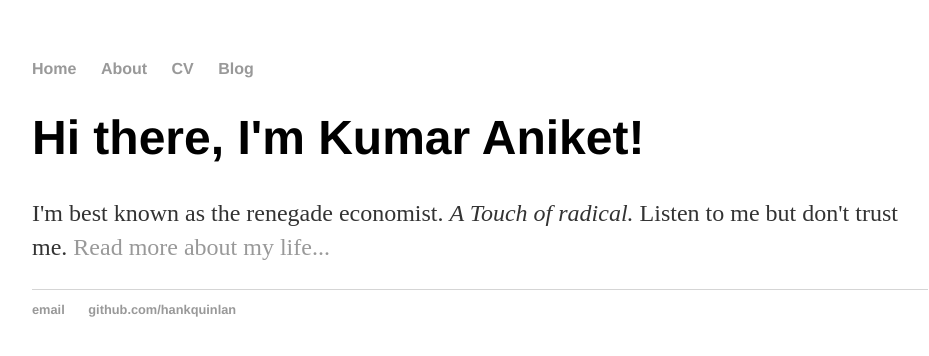
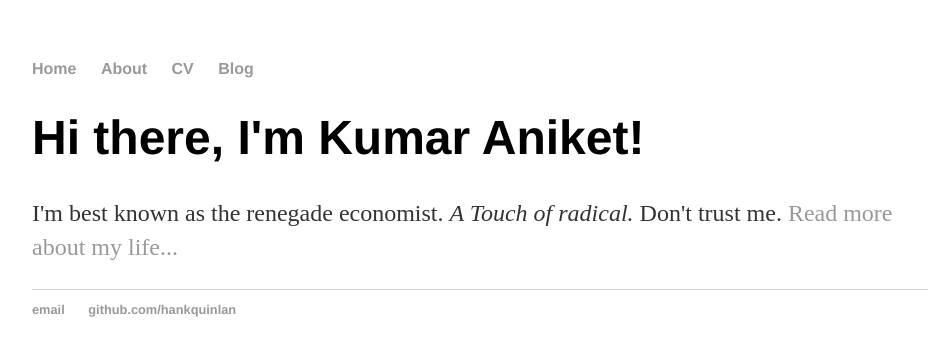
Before and after one commit to kaniket1/kaniket1.github.io, a Jekyll site: the page built from index.html, in a window 1280 px wide. Shown: the top 356 px of the page, without its empty margins (160-1089 px from the left). Built offline with Jekyll 4.4.1, drawn with Linux system fonts in a browser that asks for light colours.

Commit message:
Update index.html

```diff
--- a/index.html
+++ b/index.html
@@ -1,32 +1,8 @@
-<!DOCTYPE html>
-<html>
-	<head>
-		<title>Kumar Aniket, the footloose economist</title>
-		<!-- link to main stylesheet -->
-		<link rel="stylesheet" type="text/css" href="/css/main.css">
-	</head>
-	<body>
-		<nav>
-    		<ul>
-        		<li><a href="/">Home</a></li>
-	        	<li><a href="/about">About</a></li>
-        		<li><a href="/cv">CV</a></li>
-        		<li><a href="/blog">Blog</a></li>
-    		</ul>
-		</nav>
-		<div class="container">
-    		<div class="blurb">
-        		<h1>Hi there, I'm Kumar Aniket!</h1>
-				<p>I'm best known as the renegade economist.
-					<em>A Touch of radical.</em> Listen to me but don't trust me.
-					<a href="/about">Read more about my life...</a></p>
-    		</div><!-- /.blurb -->
-		</div><!-- /.container -->
-		<footer>
-    		<ul>
-        		<li><a href="mailto:hankquinlanhub@gmail.com">email</a></li>
-        		<li><a href="https://github.com/hankquinlan">github.com/hankquinlan</a></li>
-			</ul>
-		</footer>
-	</body>
-</html>
+---
+layout: default
+title: Kumar Aniket, sexy economist
+---
+<div class="blurb">
+	<h1>Hi there, I'm Kumar Aniket!</h1>
+	<p>I'm best known as the renegade economist. <em>A Touch of radical.</em> Don't trust me. <a href="/about">Read more about my life...</a></p>
+</div><!-- /.blurb -->
```
